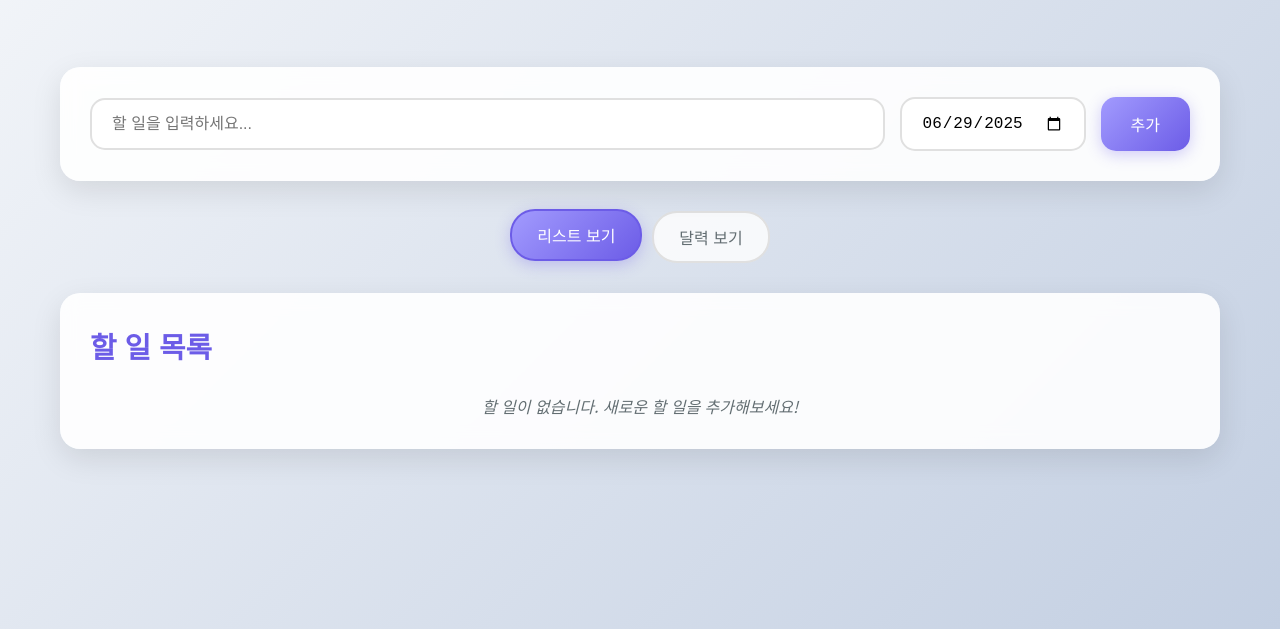
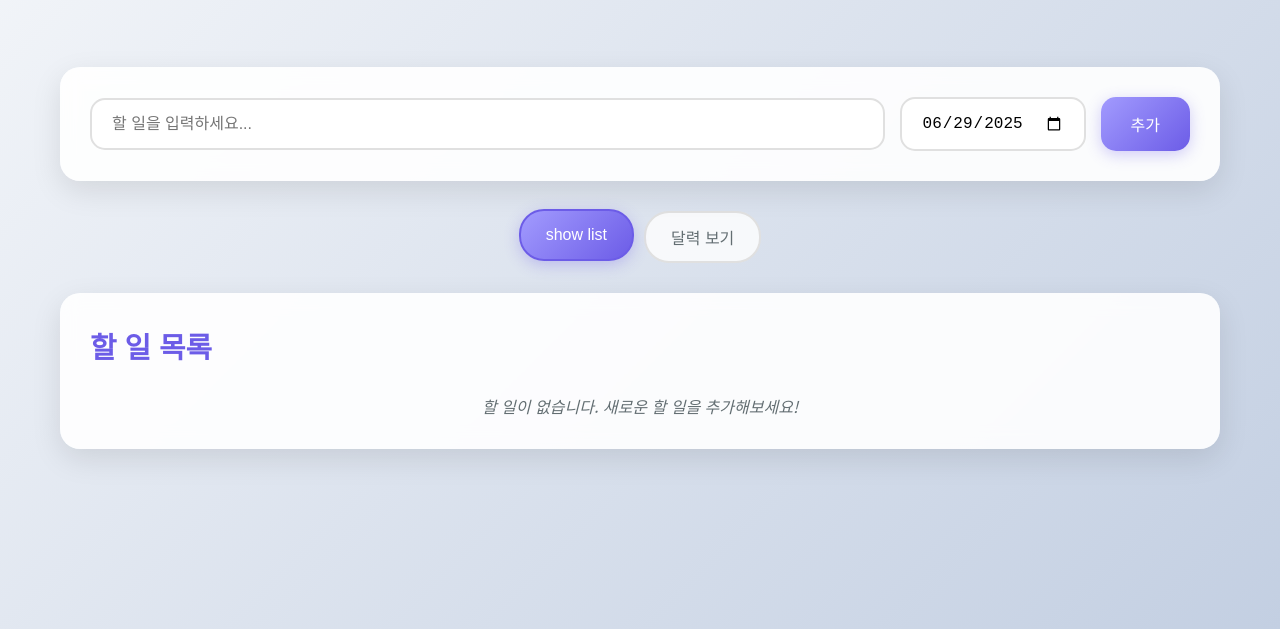
Before and after one commit to jhunkim17/ai_study, a plain HTML site: page index.html in a window 1280 px wide. Shown: the part 171-800 px from the top of the page. Drawn offline with Linux system fonts and the light colour scheme.

Commit message:
리스트 변경

```diff
--- a/index.html
+++ b/index.html
@@ -26,7 +26,7 @@
 
             <!-- 뷰 전환 버튼 -->
             <section class="view-toggle">
-                <button id="listViewBtn" class="view-btn active">리스트 보기</button>
+                <button id="listViewBtn" class="view-btn active">show list</button>
                 <button id="calendarViewBtn" class="view-btn">달력 보기</button>
             </section>
 
```
